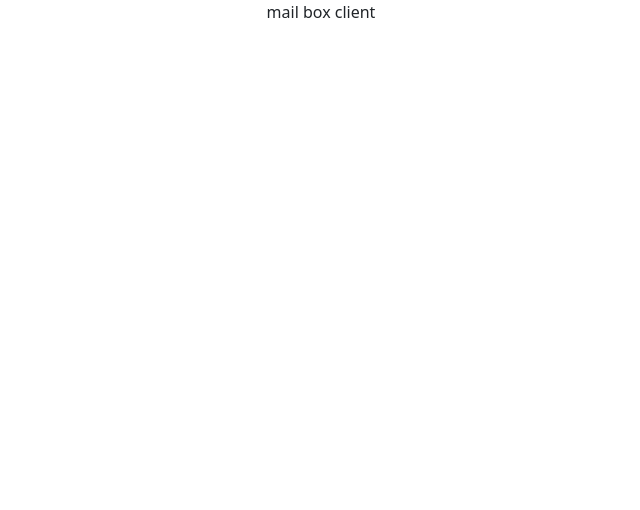
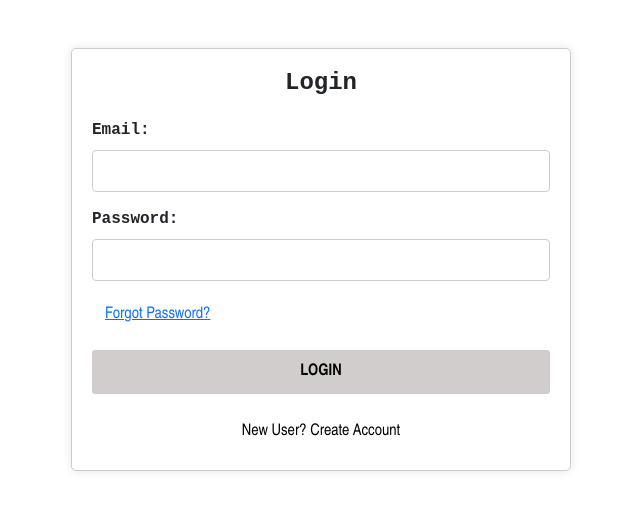
Before and after one commit to saurabh-r1/mail-box-client, a React (Create React App) app: page / in a window 1280 px wide. Shown: the top 510 px of the page, without its empty margins (319-959 px from the left). Built offline with nearby package versions, Linux system fonts and the light colour scheme; the HTML template or start-up script is replaced by a standard one.

Commit message:
Login and signup page

```diff
--- a/package.json
+++ b/package.json
@@ -3,6 +3,7 @@
   "version": "0.1.0",
   "private": true,
   "dependencies": {
+    "@reduxjs/toolkit": "^2.2.1",
     "@testing-library/jest-dom": "^5.17.0",
     "@testing-library/react": "^13.4.0",
     "@testing-library/user-event": "^13.5.0",
--- a/src/App.css
+++ /dev/null
@@ -1,38 +0,0 @@
-.App {
-  text-align: center;
-}
-
-.App-logo {
-  height: 40vmin;
-  pointer-events: none;
-}
-
-@media (prefers-reduced-motion: no-preference) {
-  .App-logo {
-    animation: App-logo-spin infinite 20s linear;
-  }
-}
-
-.App-header {
-  background-color: #282c34;
-  min-height: 100vh;
-  display: flex;
-  flex-direction: column;
-  align-items: center;
-  justify-content: center;
-  font-size: calc(10px + 2vmin);
-  color: white;
-}
-
-.App-link {
-  color: #61dafb;
-}
-
-@keyframes App-logo-spin {
-  from {
-    transform: rotate(0deg);
-  }
-  to {
-    transform: rotate(360deg);
-  }
-}
--- a/src/App.js
+++ b/src/App.js
@@ -1,11 +1,11 @@
 
-import './App.css';
+import Login from "./Authentication/Login";
 
 function App() {
   return (
-    <div className="App">
-      mail box client
-    </div>
+    <>
+      <Login />
+    </>
   );
 }
 
--- /dev/null
+++ b/src/Authentication/Login.css
@@ -0,0 +1,79 @@
+.container{
+    font-family: Georgia, 'Times New Roman', Times, serif;
+  }
+  .login-container {
+      font-family:'Arial Narrow';
+      width: 500px;
+      margin: 0 auto;
+      padding: 20px;
+      border: 1px solid #ccc;
+      border-radius: 5px;
+      box-shadow: 0 0 10px rgba(0, 0, 0, 0.1);
+    }
+
+    .login-header {
+      font-family: 'Courier New', Courier, monospace;
+      font-size: 24px;
+      font-weight: bold;
+      margin-bottom: 20px;
+      text-align: center;
+    }
+
+    .login-container form label {
+      font-family: 'Courier New', Courier, monospace;
+      font-weight: bold;
+    }
+
+    .login-container form input[type="email"],
+    .login-container form input[type="password"] {
+      width: 100%;
+      padding: 8px;
+      margin-bottom: 15px;
+      border: 1px solid #ccc;
+      border-radius: 4px;
+    }
+
+    .loading{
+      text-align: center;
+      background-color: #212521;
+      color: #fff;
+      border: none;
+      padding: 10px 20px;
+      border-radius: 3px;
+      cursor: pointer;
+      width: 100%;
+    }
+
+    .login-container form button[type="submit"] {
+      background-color:#ada5a58c ;
+      font-weight: bold;
+      color: black;
+      border: none;
+      padding: 10px 20px;
+      border-radius: 3px;
+      cursor: pointer;
+      width: 100%;
+    }
+
+    .login-container form button[type="submit"]:hover {
+      background-color: #212521;
+      color: #fff;
+    }
+
+    .button2{
+      text-align: center;
+
+
+    }
+    .button2 button{
+      border: none;
+      background-color: white;
+      color: #000;
+      margin-top: 20px;
+    }
+
+    .button2 button:hover{
+      background-color: white;
+      color: #000;
+      margin-top: 20px;
+    }
--- /dev/null
+++ b/src/Authentication/Login.js
@@ -0,0 +1,136 @@
+// Login.js
+import React, {useEffect, useRef, useState } from 'react';
+import { Form, Button, Container } from 'react-bootstrap';
+// import {  useNavigate } from 'react-router-dom';
+import axios from 'axios';
+
+import { useSelector, useDispatch } from 'react-redux';
+import { login, selectIsLoggedIn} from './authSlice';
+
+import './Login.css';
+
+const Login = () => {
+  const dispatch = useDispatch();
+
+//   const navigate = useNavigate();
+  const emailInputRef = useRef();
+  const passwordInputRef = useRef();
+
+  const isLoggedIn = useSelector(selectIsLoggedIn);
+
+  const [isLoginPage, setIsLoginPage] = useState(true);
+  const [isLoading, setIsLoading] = useState(false);
+  const [isForgotPassword, setIsForgotPassword] = useState(false);
+
+  useEffect(() => {
+    // Redirect to the welcome page if already logged in
+    if (isLoggedIn) {
+    //   navigate('/expense-tracker');
+    }
+  }, [isLoggedIn]);
+
+  const toggle = () => {
+    setIsLoginPage(!isLoginPage);
+  };
+
+  const toggleForgotPassword = () => {
+    setIsForgotPassword(!isForgotPassword);
+  };
+
+  const submitHandler = async (event) => {
+    event.preventDefault();
+
+    const enteredEmail = emailInputRef.current.value;
+    const enteredPassword = passwordInputRef.current.value;
+
+    setIsLoading(true);
+
+    let url;
+    if (isLoginPage) {
+      url = `https://identitytoolkit.googleapis.com/v1/accounts:signInWithPassword?key=AIzaSyBLKAbRXVsMIF8DYwJjnSGwYrzgHYy3jiU`;
+    } else {
+      url = `https://identitytoolkit.googleapis.com/v1/accounts:signUp?key=AIzaSyBLKAbRXVsMIF8DYwJjnSGwYrzgHYy3jiU`;
+    }
+
+    try {
+      const response = await axios.post(url, {
+        email: enteredEmail,
+        password: enteredPassword,
+        returnSecureToken: true,
+      });
+
+      dispatch(login({ 'token': response.data.idToken, 'userEmail': response.data.email }));
+
+    //   navigate('/expense-tracker');
+    } catch (error) {
+      alert(error.message || "Authentication failed!");
+    }
+
+    setIsLoading(false);
+  };
+
+  const forgotPasswordHandler = async () => {
+    const enteredEmail = emailInputRef.current.value;
+
+    try {
+      await axios.post(`https://identitytoolkit.googleapis.com/v1/accounts:sendOobCode?key=AIzaSyBLKAbRXVsMIF8DYwJjnSGwYrzgHYy3jiU`, {
+        email: enteredEmail,
+        requestType: 'PASSWORD_RESET',
+      });
+
+      alert('Password reset email sent successfully. Check your email for instructions.');
+      toggleForgotPassword(); // Switch back to the login screen after sending the reset email
+    } catch (error) {
+      let errorMessage = 'Password reset failed!';
+      if (error.response && error.response.data && error.response.data.error && error.response.data.error.message) {
+        errorMessage = error.response.data.error.message;
+      }
+      alert(errorMessage);
+    }
+  };
+
+  return (
+    <Container className="mt-5">
+      <div className="login-container">
+        <h2 className="login-header">{isForgotPassword ? 'Forgot Password' : isLoginPage ? 'Login' : 'Sign Up'}</h2>
+        <Form onSubmit={isForgotPassword ? forgotPasswordHandler : submitHandler}>
+          <Form.Group controlId="email">
+            <Form.Label>Email:</Form.Label>
+            <Form.Control type="email" required ref={emailInputRef} />
+          </Form.Group>
+
+          {!isForgotPassword && (
+            <Form.Group controlId="password">
+              <Form.Label>Password:</Form.Label>
+              <Form.Control type="password" required ref={passwordInputRef} />
+            </Form.Group>
+          )}
+
+          {!isForgotPassword && (
+            <div className="mb-3">
+              <Button variant="link" onClick={toggleForgotPassword}>
+                Forgot Password?
+              </Button>
+            </div>
+          )}
+
+          <div>
+            {!isLoading && !isForgotPassword && <Button type="submit">{isLoginPage ? 'LOGIN' : 'CREATE ACCOUNT'}</Button>}
+            {!isLoading && isForgotPassword && <Button type="submit">Reset Password</Button>}
+            {isLoading && <p className='loading'>Sending request....</p>}
+          </div>
+        </Form>
+
+        {!isForgotPassword && (
+          <div className="button2">
+            <Button className='bg-white' onClick={toggle}>
+              {isLoginPage ? 'New User? Create Account' : 'Login with Existing Account'}
+            </Button>
+          </div>
+        )}
+      </div>
+    </Container>
+  );
+};
+
+export default Login;
--- /dev/null
+++ b/src/Authentication/authSlice.js
@@ -0,0 +1,35 @@
+// authSlice.js
+import { createSlice } from '@reduxjs/toolkit';
+
+const initialState = {
+  token: localStorage.getItem('token') || '',
+  userEmail: localStorage.getItem('userEmail') || '',
+};
+
+const authSlice = createSlice({
+  name: 'auth',
+  initialState,
+
+  reducers: {
+    login: (state, action) => {
+      const { token, userEmail} = action.payload;
+      state.token = token;
+      state.userEmail = userEmail;
+      localStorage.setItem('token', token);
+      localStorage.setItem('userEmail', userEmail);
+    },
+    logout: (state) => {
+      state.token = '';
+      state.userEmail = '';
+      localStorage.removeItem('token');
+      localStorage.removeItem('userEmail');
+    },
+  },
+});
+
+
+export const selectIsLoggedIn = (state) => !!(state.auth.token);
+
+export const { login, logout} = authSlice.actions;
+
+export default authSlice.reducer;
--- a/src/index.css
+++ /dev/null
@@ -1,13 +0,0 @@
-body {
-  margin: 0;
-  font-family: -apple-system, BlinkMacSystemFont, 'Segoe UI', 'Roboto', 'Oxygen',
-    'Ubuntu', 'Cantarell', 'Fira Sans', 'Droid Sans', 'Helvetica Neue',
-    sans-serif;
-  -webkit-font-smoothing: antialiased;
-  -moz-osx-font-smoothing: grayscale;
-}
-
-code {
-  font-family: source-code-pro, Menlo, Monaco, Consolas, 'Courier New',
-    monospace;
-}
--- a/src/index.js
+++ b/src/index.js
@@ -1,16 +1,17 @@
 import React from 'react';
 import ReactDOM from 'react-dom/client';
-import './index.css';
 import App from './App';
 import reportWebVitals from './reportWebVitals';
 import 'bootstrap/dist/css/bootstrap.min.css';
+import { Provider } from 'react-redux';
+import store from './store';
 
 
 
 const root = ReactDOM.createRoot(document.getElementById('root'));
 root.render(
   <React.StrictMode>
-    <App />
+    <Provider store={store}> <App /> </Provider>
   </React.StrictMode>
 );
 
--- /dev/null
+++ b/src/store.js
@@ -0,0 +1,13 @@
+// store.js
+import { configureStore } from '@reduxjs/toolkit';
+import authReducer from './Authentication/authSlice';
+
+
+const store = configureStore({
+  reducer: {
+    auth: authReducer,
+
+  }
+});
+
+export default store;
```
Also changed, not shown: 1 other file (tests, documents, lock files or other folders).
